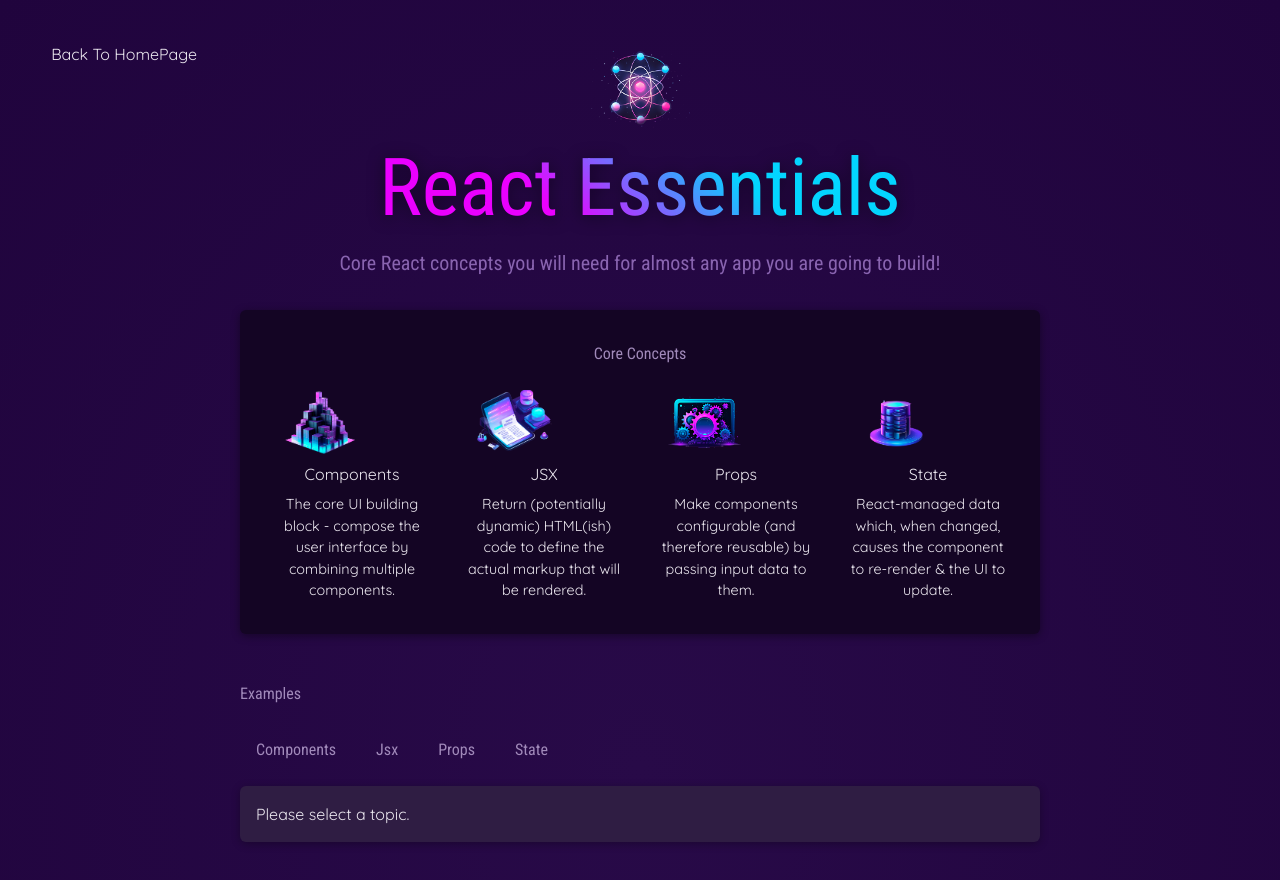
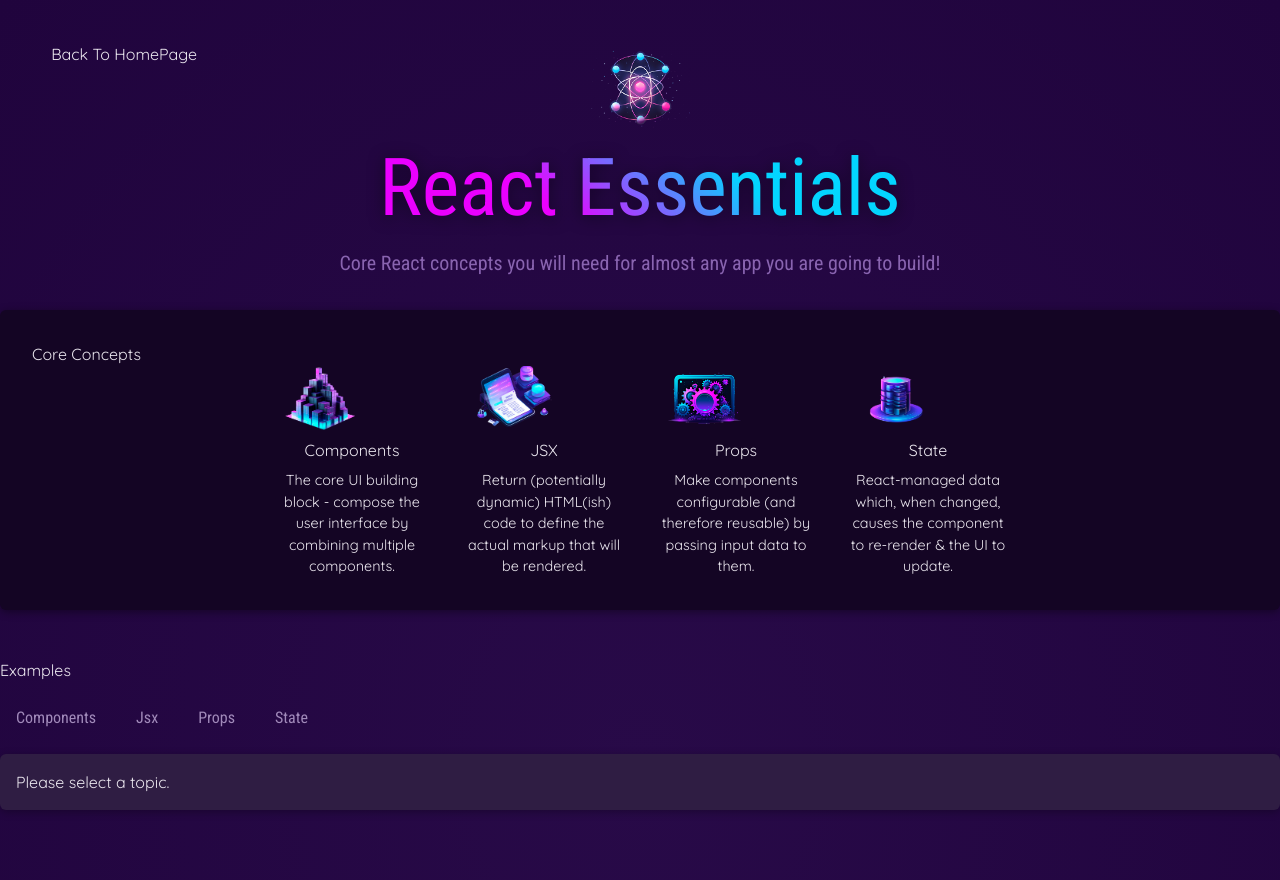
Before and after one commit to KrystianRyczek/react-apps, a React (Vite) app: page /SimpleApps in a window 1280 px wide. Shown: the top 880 px of the page. Built offline with nearby package versions, Linux system fonts and the light colour scheme.

Commit message:
Update styles.css

```diff
--- a/src/simple-apps/styles/styles.css
+++ b/src/simple-apps/styles/styles.css
@@ -61,7 +61,7 @@
 
 }
 
-main {
+#main {
   width: 100%;
   max-width: 50rem;
   margin: auto;
@@ -74,7 +74,7 @@
   box-shadow: 0 2px 8px rgba(0, 0, 0, 0.4);
 }
 
-main h2 {
+#main h2 {
   text-align: center;
   font-family: "Roboto Condensed", sans-serif;
   margin: 0 0 1.5rem 0;
```
